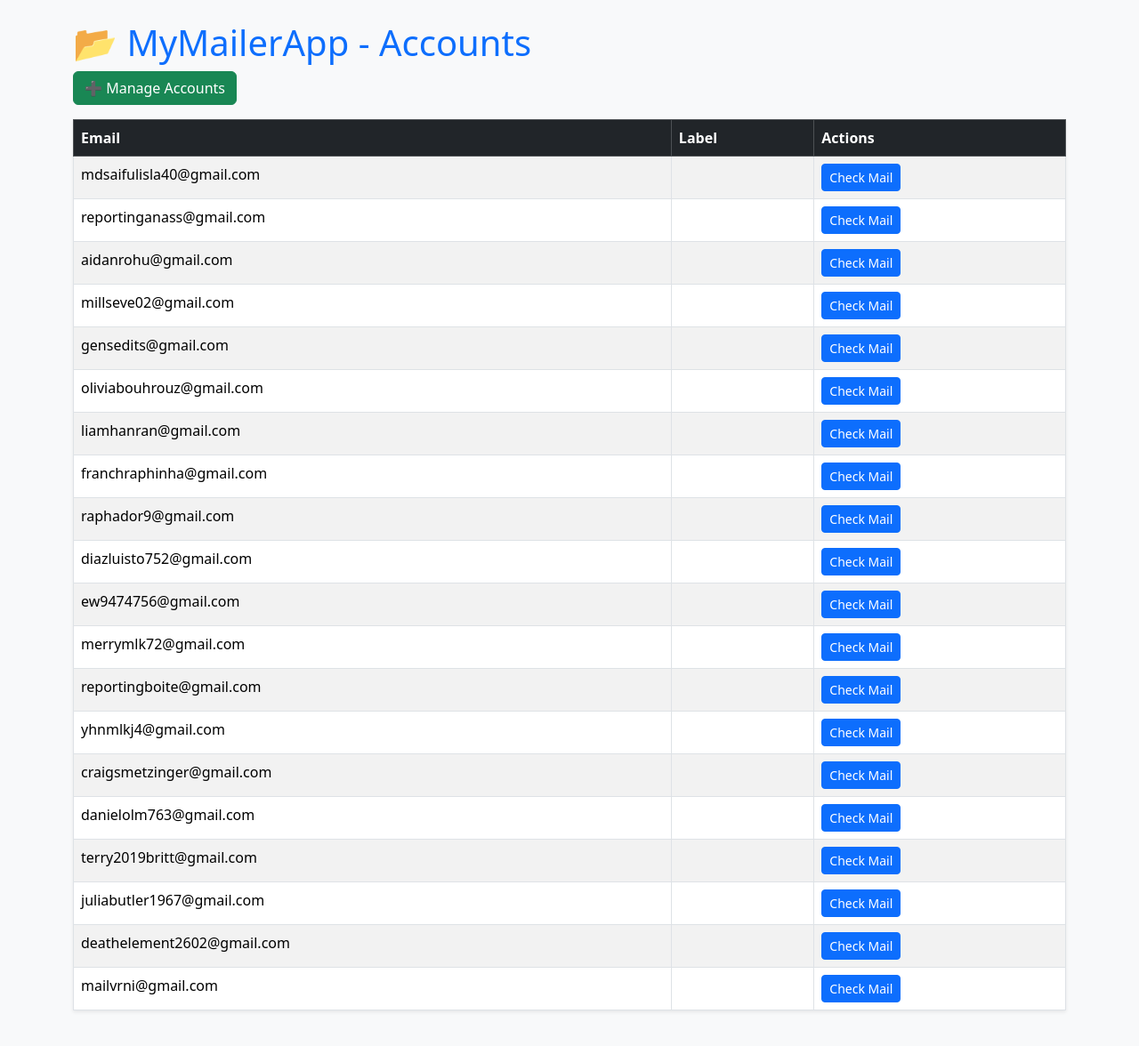
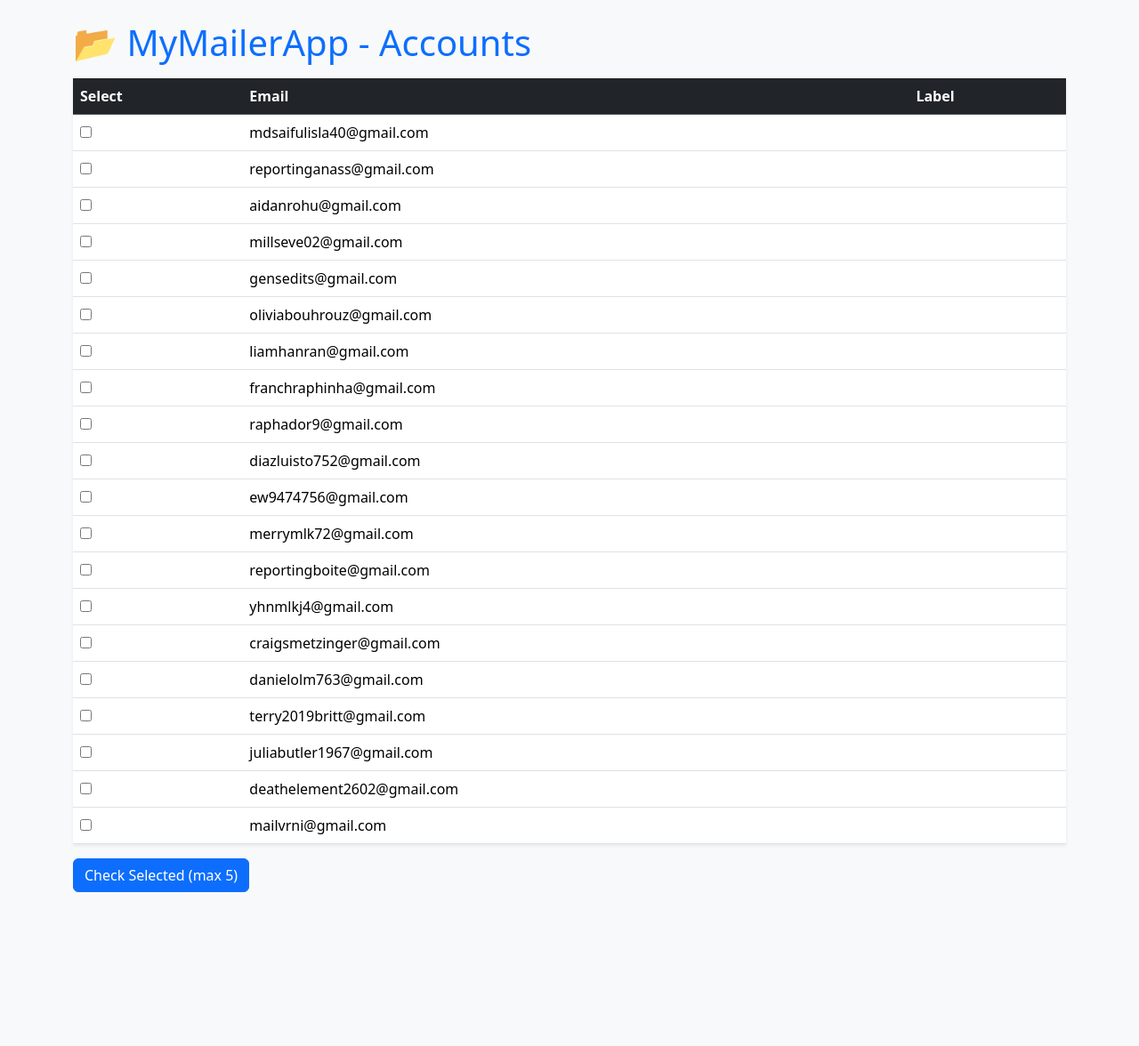
Before and after one commit to ayoubwrok123-png/Newgmss, a Flask app: page / in a window 1280 px wide. Shown: the whole page at 89% size. After the commit the page ends 1003 px from the top, so only its background shows below. Run offline with Flask 3, Linux system fonts and the light colour scheme; data comes from the database, SQL or seed files in the repository.

Commit message:
Update index.html

```diff
--- a/templates/index.html
+++ b/templates/index.html
@@ -8,29 +8,60 @@
 <body class="bg-light">
 
 <div class="container py-4">
-  <h1 class="text-primary">📂 MyMailerApp - Accounts</h1>
-  <a href="/admin" class="btn btn-success mb-3">➕ Manage Accounts</a>
+  <h1 class="text-primary mb-3">📂 MyMailerApp - Accounts</h1>
 
-  {% if accounts %}
-    <table class="table table-bordered table-striped bg-white shadow-sm">
+  <form id="multiForm">
+    <table class="table table-hover bg-white shadow-sm">
       <thead class="table-dark">
-        <tr><th>Email</th><th>Label</th><th>Actions</th></tr>
+        <tr><th>Select</th><th>Email</th><th>Label</th></tr>
       </thead>
       <tbody>
       {% for id, email, label in accounts %}
         <tr>
+          <td><input type="checkbox" name="acc" value="{{ id }}"></td>
           <td>{{ email }}</td>
           <td>{{ label or '' }}</td>
-          <td><a href="{{ url_for('check', acc_id=id) }}" class="btn btn-primary btn-sm">Check Mail</a></td>
         </tr>
       {% endfor %}
       </tbody>
     </table>
-  {% else %}
-    <div class="alert alert-warning">No accounts yet.</div>
-  {% endif %}
+    <button type="button" id="checkBtn" class="btn btn-primary">Check Selected (max 5)</button>
+  </form>
+
+  <div id="results" class="mt-4"></div>
 </div>
 
 <script src="https://cdn.jsdelivr.net/npm/bootstrap@5.3.3/dist/js/bootstrap.bundle.min.js"></script>
+<script>
+document.getElementById("checkBtn").onclick = async () => {
+  let ids = [...document.querySelectorAll('input[name=acc]:checked')].map(cb => cb.value);
+  if (ids.length === 0) return alert("Select at least one account");
+  if (ids.length > 5) return alert("Max 5 accounts at once");
+
+  document.getElementById("results").innerHTML =
+    "<div class='spinner-border text-primary'></div> Loading...";
+
+  let res = await fetch("/api/check_multi", {
+    method: "POST",
+    headers: {"Content-Type": "application/json"},
+    body: JSON.stringify({ids: ids})
+  });
+  let data = await res.json();
+
+  let out = "";
+  for (let acc in data) {
+    out += `<div class="card mb-3 shadow-sm"><div class="card-body">`;
+    out += `<h5 class="card-title">📧 ${acc}</h5>`;
+    let folders = data[acc];
+    for (let f in folders) {
+      out += `<h6>${f}</h6><ul class="list-group mb-2">`;
+      folders[f].forEach(s => out += `<li class="list-group-item">${s}</li>`);
+      out += `</ul>`;
+    }
+    out += "</div></div>";
+  }
+  document.getElementById("results").innerHTML = out;
+};
+</script>
 </body>
 </html>
```
